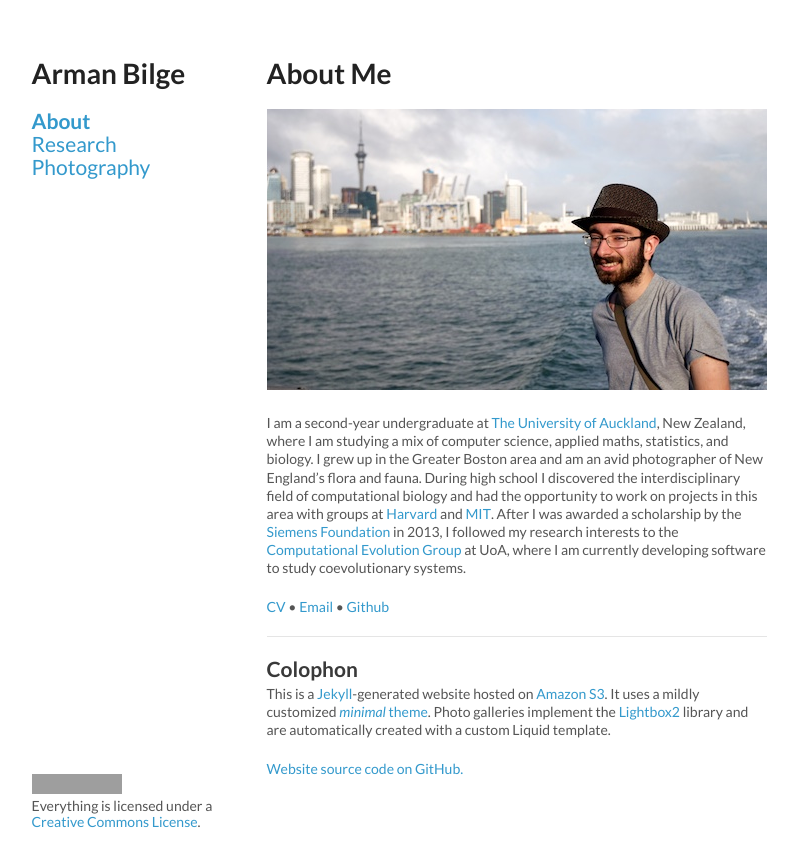
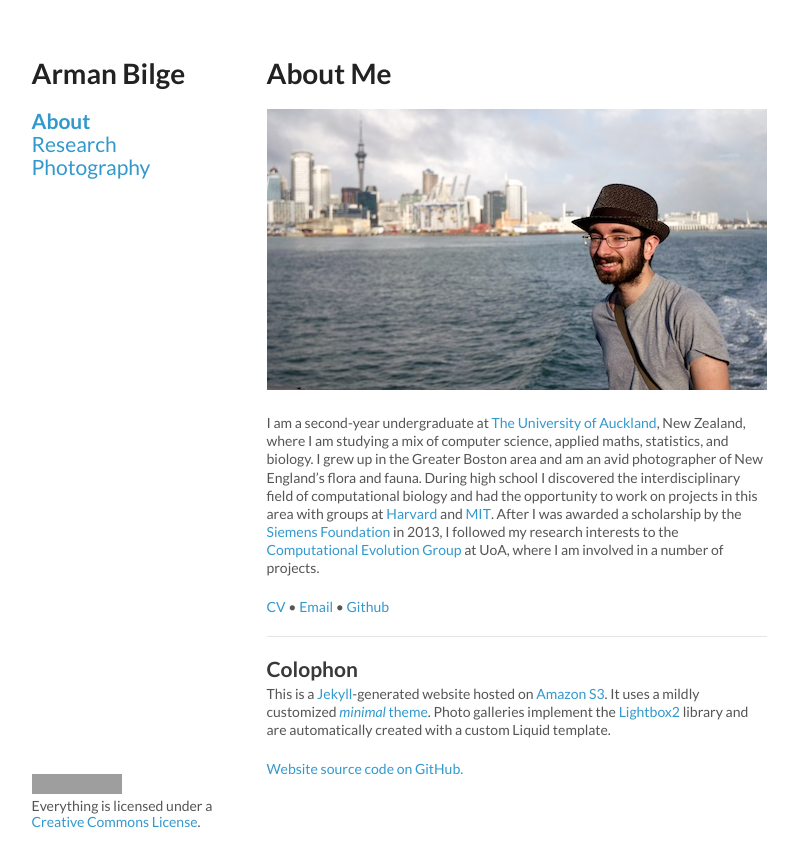
Before and after one commit to armanbilge/armanbilge.github.io, a Jekyll site: the page built from about/index.md, in a window 1280 px wide. Shown: the top 867 px of the page, without its empty margins (241-1039 px from the left). Built offline with Jekyll 4.4.1, drawn with Linux system fonts in a browser that asks for light colours; Markdown is read by kramdown in place of the engine named in the settings; grey boxes are pictures that could not be loaded.

Commit message:
Update about

```diff
--- a/about/index.md
+++ b/about/index.md
@@ -21,7 +21,7 @@ After I was awarded a scholarship by the
     [Siemens Foundation](//www.siemens-foundation.org/en/competition/2013_winners.htm)
     in 2013, I followed my research interests to the
     [Computational Evolution Group](//compevol.auckland.ac.nz/) at UoA, where I
-    am currently developing software to study coevolutionary systems.
+    am involved in a number of projects.
 
 [CV](//www.sharelatex.com/github/repos/armanbilge/cv/builds/latest/output.pdf)
 &bull; [Email](mailto:arman@armanbilge.com)
```
